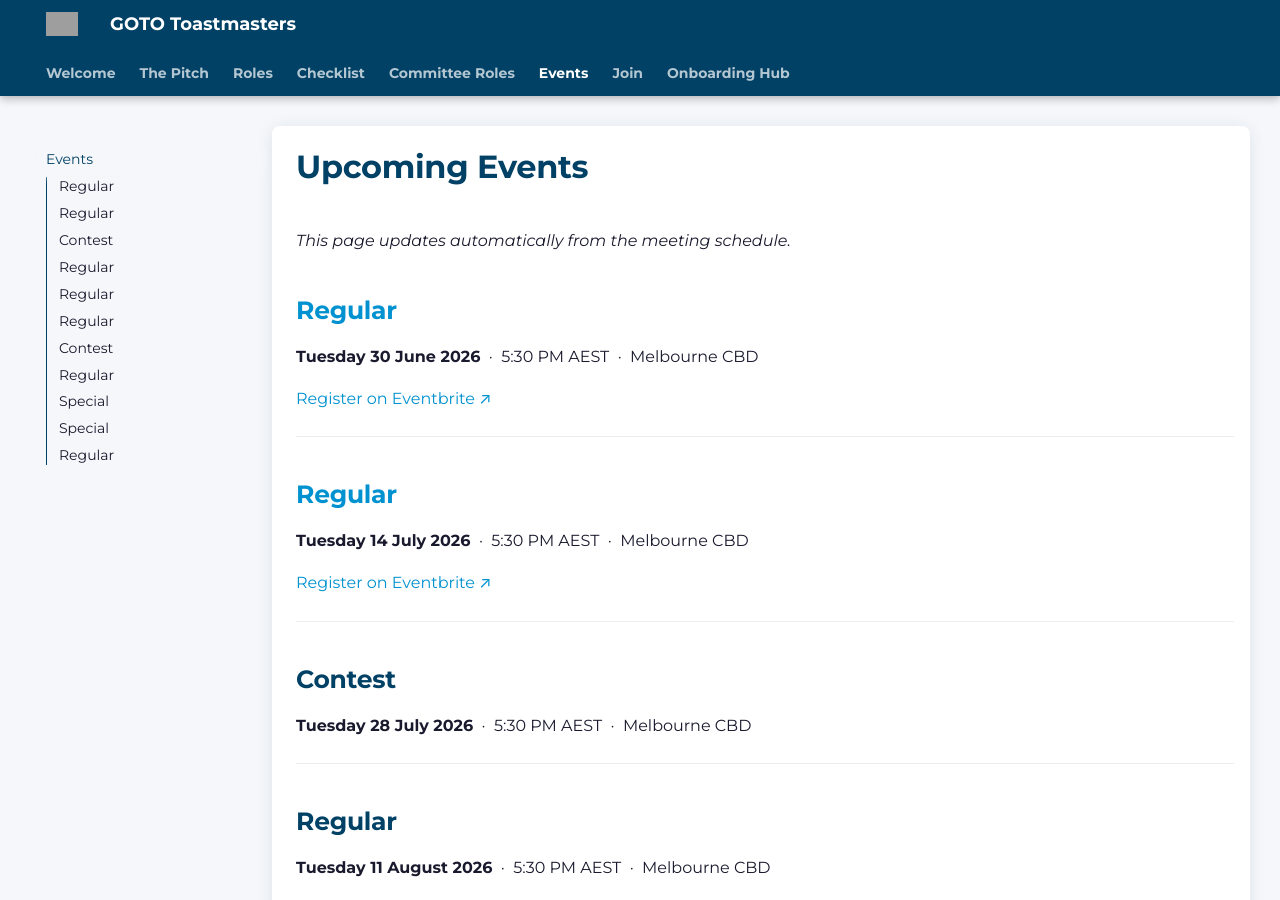
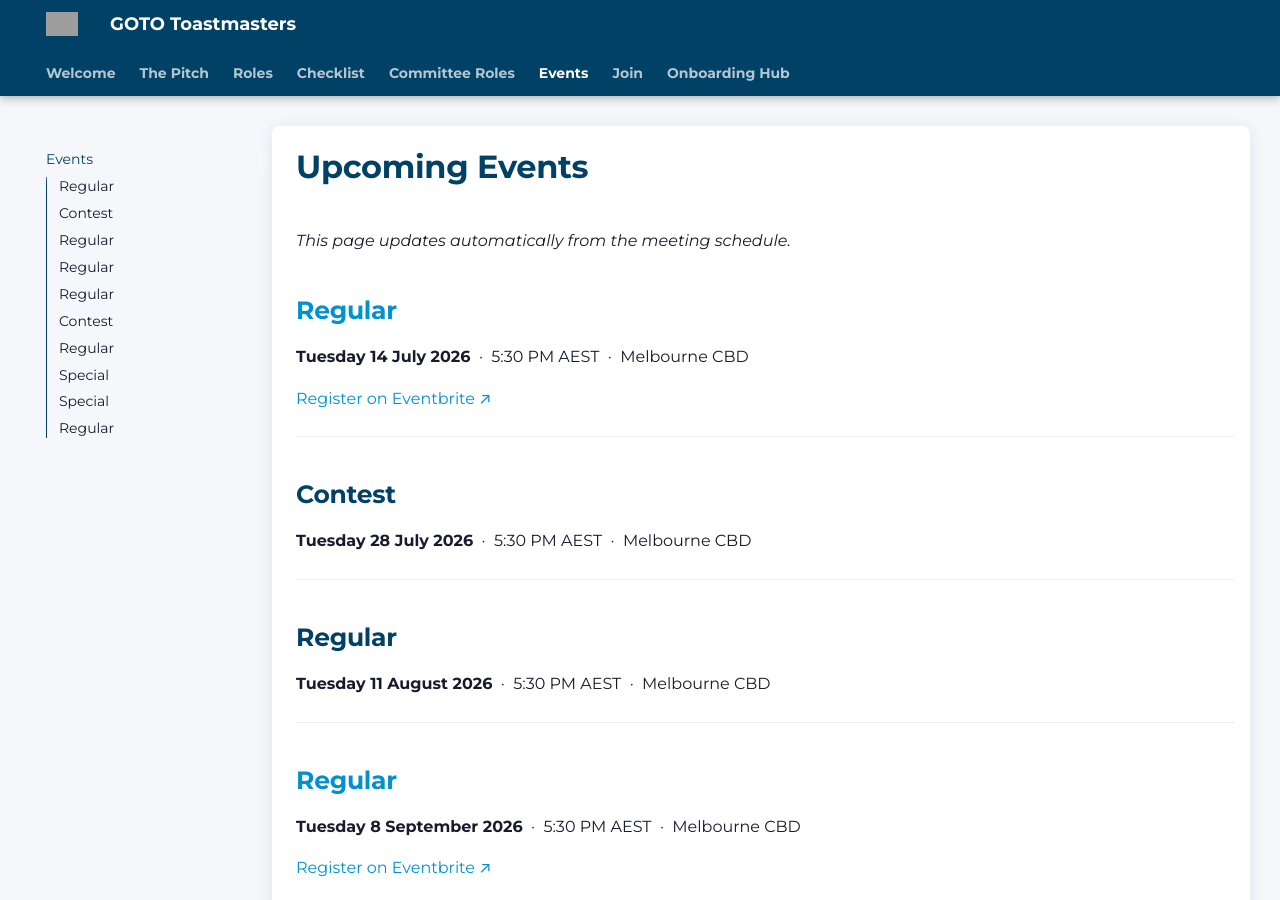
Before and after one commit to rkenefeck/gototoastmasters, an MkDocs documentation site: the page built from docs/events.md, in a window 1280 px wide and 900 px high. Built offline with MkDocs 1.6.1 and Material for MkDocs 9.7.7, drawn with Linux system fonts in a browser that asks for light colours; plug-ins that fetch from the network failed and are left out; grey boxes are pictures that could not be loaded.

Commit message:
auto: refresh Events page from meeting schedule

```diff
--- a/docs/events.md
+++ b/docs/events.md
@@ -1,14 +1,6 @@
 # Upcoming Events
 
 _This page updates automatically from the meeting schedule._
-
-## [Regular](https://www.eventbrite.com.au/e/goto-toastmasters-leadership-confidence-and-public-speaking-seminar-tickets-1989463007410)
-
-**Tuesday 30 June 2026** &nbsp;·&nbsp; 5:30 PM AEST &nbsp;·&nbsp; Melbourne CBD
-
-[Register on Eventbrite ↗](https://www.eventbrite.com.au/e/goto-toastmasters-leadership-confidence-and-public-speaking-seminar-tickets-1989463007410)
-
----
 
 ## [Regular](https://www.eventbrite.com.au/e/goto-toastmasters-leadership-confidence-and-public-speaking-seminar-tickets-1990453654462)
 
```
